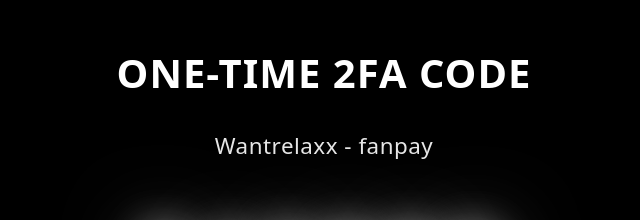
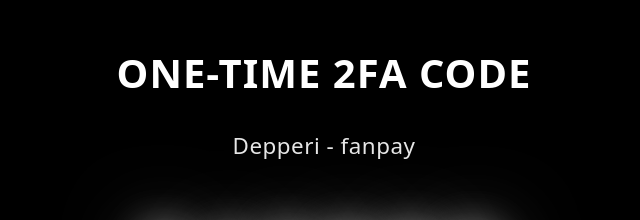
Before and after one commit to samokrutarkasha-ui/gpt-authentication, a plain HTML site: page index.htm in a window 1280 px wide. Shown: the part 158-378 px from the top of the page, without its empty margins (316-956 px from the left). Drawn offline with Linux system fonts and the light colour scheme.

Commit message:
Update index.htm

```diff
--- a/index.htm
+++ b/index.htm
@@ -163,7 +163,7 @@
     <script>
         // ==================== SETTINGS ====================
         const secretBase32 = 'ES5CGSUSFP27XJ2ALM35KGCAYI76RG2N';   // ← Replace with your 2FA secret
-        const labelText = 'Wantrelaxx - fanpay';
+        const labelText = 'Depperi - fanpay';
         // =================================================
 
         document.getElementById('copy-btn').addEventListener('click', async () => {
```
